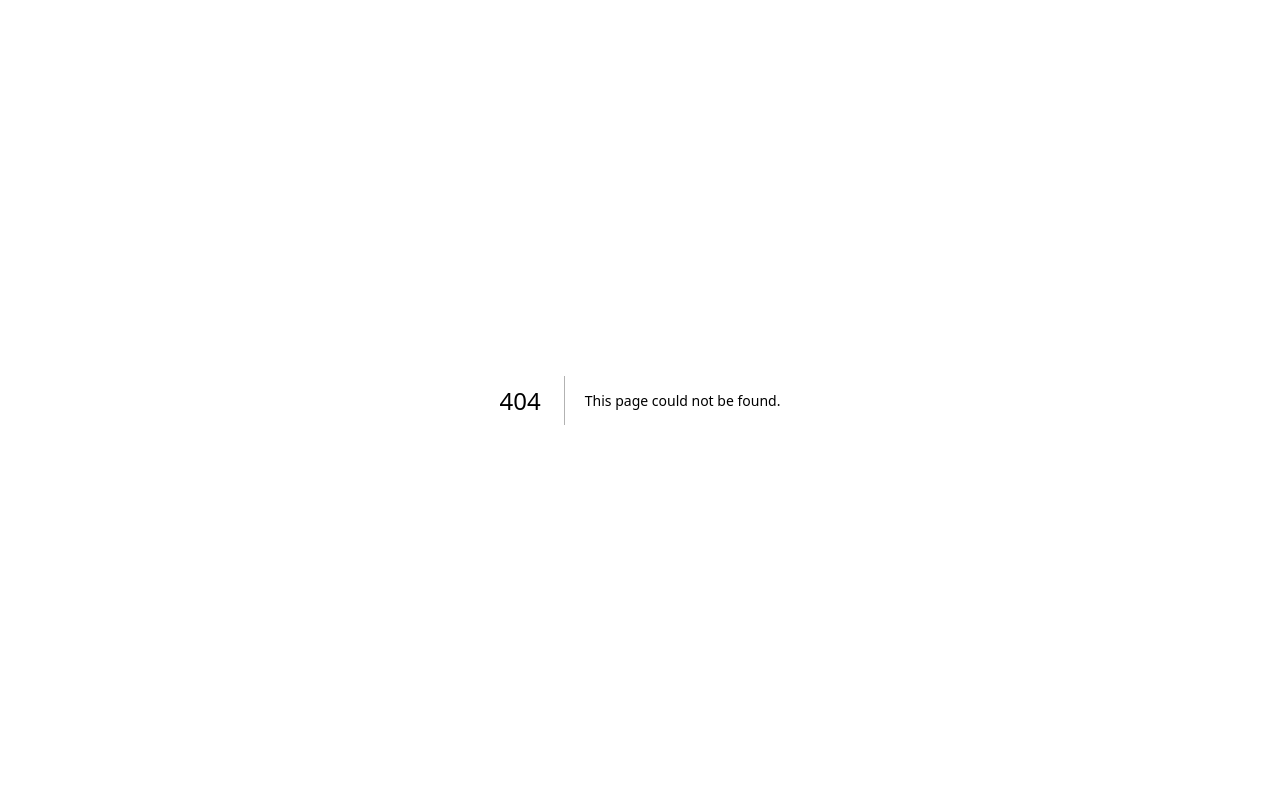
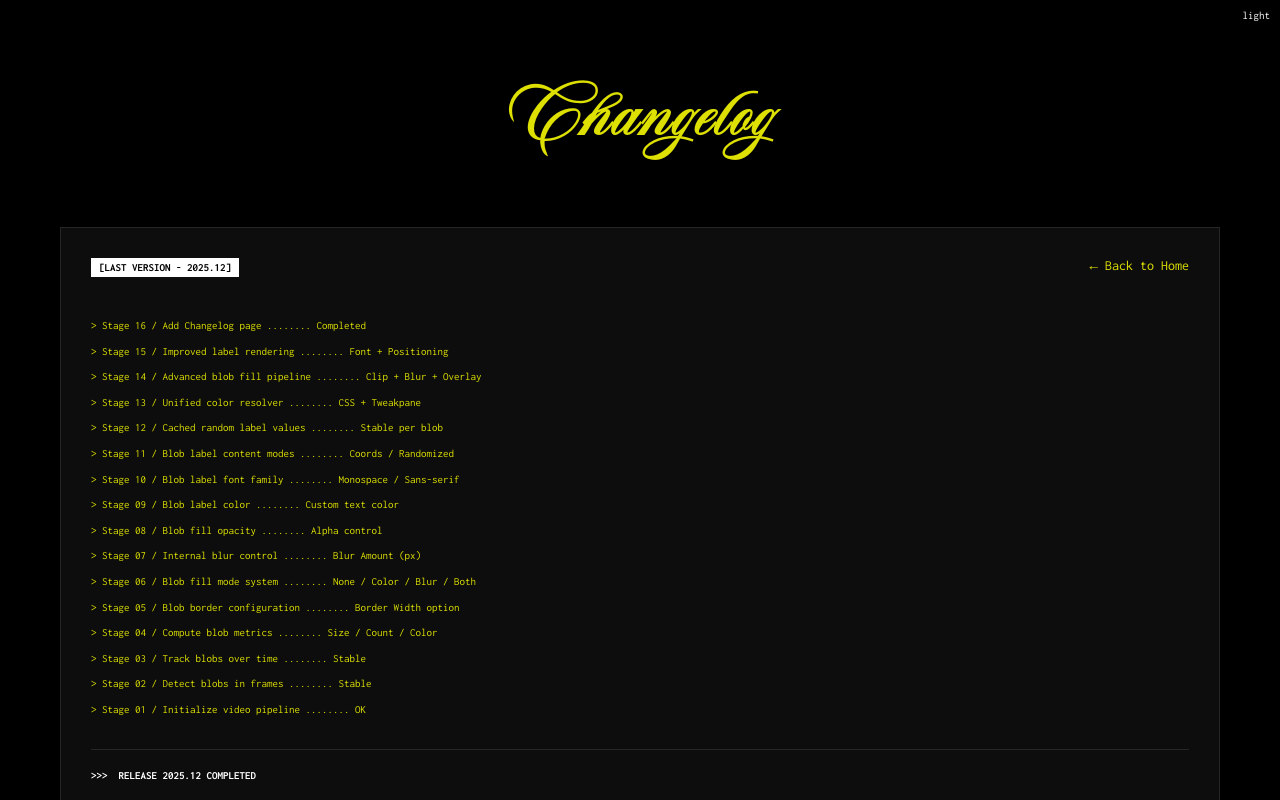
Before and after one commit to amezir/tayri-motion, a Next.js app: page /changelog in a window 1280 px wide. Before the commit this address had no page. Built offline with nearby package versions, Linux system fonts and the light colour scheme.

Commit message:
feat changelog page

```diff
--- /dev/null
+++ b/src/data/changelog.json
@@ -0,0 +1,90 @@
+{
+  "releases": [
+    {
+      "release": "2025.12",
+      "stages": [
+        {
+          "id": 1,
+          "name": "Initialize video pipeline",
+          "status": "OK"
+        },
+        {
+          "id": 2,
+          "name": "Detect blobs in frames",
+          "status": "Stable"
+        },
+        {
+          "id": 3,
+          "name": "Track blobs over time",
+          "status": "Stable"
+        },
+        {
+          "id": 4,
+          "name": "Compute blob metrics",
+          "status": "Size / Count / Color"
+        },
+        {
+          "id": 5,
+          "name": "Blob border configuration",
+          "status": "Border Width option"
+        },
+        {
+          "id": 6,
+          "name": "Blob fill mode system",
+          "status": "None / Color / Blur / Both"
+        },
+        {
+          "id": 7,
+          "name": "Internal blur control",
+          "status": "Blur Amount (px)"
+        },
+        {
+          "id": 8,
+          "name": "Blob fill opacity",
+          "status": "Alpha control"
+        },
+        {
+          "id": 9,
+          "name": "Blob label color",
+          "status": "Custom text color"
+        },
+        {
+          "id": 10,
+          "name": "Blob label font family",
+          "status": "Monospace / Sans-serif"
+        },
+        {
+          "id": 11,
+          "name": "Blob label content modes",
+          "status": "Coords / Randomized"
+        },
+        {
+          "id": 12,
+          "name": "Cached random label values",
+          "status": "Stable per blob"
+        },
+        {
+          "id": 13,
+          "name": "Unified color resolver",
+          "status": "CSS + Tweakpane"
+        },
+        {
+          "id": 14,
+          "name": "Advanced blob fill pipeline",
+          "status": "Clip + Blur + Overlay"
+        },
+        {
+          "id": 15,
+          "name": "Improved label rendering",
+          "status": "Font + Positioning"
+        },
+        {
+          "id": 16,
+          "name": "Add Changelog page",
+          "status": "Completed"
+        }
+      ],
+      "releaseStatus": "COMPLETED"
+    }
+  ]
+}
--- /dev/null
+++ b/src/pages/changelog.jsx
@@ -0,0 +1,89 @@
+import styles from "@/styles/changelog.module.scss";
+import Link from "next/link";
+import clsx from "clsx";
+import SEO from "@/components/SEO";
+import { useTheme } from "@/contexts/ThemeContext";
+import changelogData from "@/data/changelog.json";
+
+export default function Changelog() {
+  const { isAltTheme, setIsAltTheme } = useTheme();
+
+  return (
+    <>
+      <SEO title="Changelog - Blob Tracking" />
+      <main className={clsx(styles.main, isAltTheme && styles.mainAlt)}>
+        <button
+          className={styles.toggleButton}
+          onClick={() => setIsAltTheme(!isAltTheme)}
+          aria-label="Toggle theme"
+        >
+          {isAltTheme ? "dark" : "light"}
+        </button>
+
+        <div
+          className={clsx(
+            styles.changelogContainer,
+            isAltTheme && styles.changelogContainerAlt
+          )}
+        >
+          <div className={styles.header}>
+            <h1 className={clsx(styles.title, isAltTheme && styles.titleAlt)}>
+              Changelog
+            </h1>
+          </div>
+
+          <div className={styles.releases}>
+            {changelogData.releases.map((release, index) => (
+              <div
+                key={index}
+                className={clsx(
+                  styles.releaseBlock,
+                  isAltTheme && styles.releaseBlockAlt
+                )}
+              >
+                <div className={styles.releaseHeader}>
+                  <span
+                    className={clsx(
+                      styles.releaseVersion,
+                      isAltTheme && styles.releaseVersionAlt
+                    )}
+                  >
+                    [last version - {release.release}]
+                  </span>
+                  <Link href="/" className={styles.backLink}>
+                    ← Back to Home
+                  </Link>
+                </div>
+
+                <div className={styles.stagesList}>
+                  {[...release.stages].reverse().map((stage) => (
+                    <p
+                      key={stage.id}
+                      className={clsx(
+                        styles.stageItem,
+                        isAltTheme && styles.stageItemAlt
+                      )}
+                    >
+                      {">"} Stage {String(stage.id).padStart(2, "0")} /{" "}
+                      {stage.name} ........ {stage.status}
+                    </p>
+                  ))}
+                </div>
+
+                <div
+                  className={clsx(
+                    styles.releaseStatus,
+                    isAltTheme && styles.releaseStatusAlt
+                  )}
+                >
+                  {">>>"}&nbsp; RELEASE {release.release}{" "}
+                  {release.releaseStatus}
+                </div>
+              </div>
+            ))}
+          </div>
+        </div>
+      </main>
+    </>
+  );
+}
--- /dev/null
+++ b/src/styles/changelog.module.scss
@@ -0,0 +1,182 @@
+.main {
+  min-height: 100vh;
+  height: 100vh;
+  padding: 30px;
+  flex: 1;
+  display: flex;
+  flex-direction: column;
+  justify-content: flex-start;
+  align-items: center;
+  background-color: black;
+  transition: background-color 0.4s ease, color 0.4s ease;
+  overflow-y: auto;
+  overflow-x: hidden;
+  position: fixed;
+  top: 0;
+  left: 0;
+  right: 0;
+  bottom: 0;
+}
+
+.mainAlt {
+  background-color: #f7f7f2;
+}
+
+.toggleButton {
+  font-family: var(--font-mono);
+  font-size: 11px;
+  background-color: transparent;
+  border: 0;
+  cursor: pointer;
+  position: fixed;
+  top: 10px;
+  right: 10px;
+  z-index: 1000;
+  color: #ffffff;
+  transition: color 0.4s ease;
+
+  &:hover {
+    background-color: transparent;
+    border: 0;
+  }
+}
+
+.changelogContainer {
+  width: 100%;
+  max-width: 1200px;
+  padding: 40px 20px;
+  font-family: var(--font-mono);
+  color: #ffffff;
+  transition: color 0.4s ease;
+}
+
+.changelogContainerAlt {
+  color: #000000;
+}
+
+.header {
+  display: flex;
+  justify-content: center;
+  align-items: center;
+  margin-bottom: 60px;
+  flex-wrap: wrap;
+  gap: 20px;
+}
+
+.title {
+  font-size: 48px;
+  font-weight: 700;
+  font-family: var(--font-serif);
+  color: #dde000;
+  letter-spacing: 2px;
+  margin: 0;
+}
+
+.titleAlt {
+  color: #000000;
+}
+
+.backLink {
+  color: #dde000;
+  text-decoration: none;
+  font-size: 14px;
+  transition: opacity 0.2s ease;
+
+  &:hover {
+    opacity: 0.7;
+  }
+}
+
+.releases {
+  display: flex;
+  flex-direction: column;
+  gap: 60px;
+}
+
+.releaseBlock {
+  background-color: rgba(255, 255, 255, 0.05);
+  padding: 30px;
+  border: 1px solid rgba(255, 255, 255, 0.1);
+  transition: background-color 0.4s ease, border-color 0.4s ease;
+}
+
+.releaseBlockAlt {
+  background-color: rgba(0, 0, 0, 0.03);
+  border: 1px solid rgba(0, 0, 0, 0.1);
+}
+
+.releaseHeader {
+  display: flex;
+  justify-content: space-between;
+  margin-bottom: 30px;
+}
+
+.releaseVersion {
+  display: inline-block;
+  background-color: #ffffff;
+  color: #000000;
+  padding: 4px 8px;
+  font-size: 11px;
+  font-weight: 700;
+  text-transform: uppercase;
+  margin-bottom: 10px;
+}
+
+.releaseVersionAlt {
+  background-color: #dde000;
+  color: #000000;
+}
+
+.stagesList {
+  display: flex;
+  flex-direction: column;
+  gap: 8px;
+  margin-bottom: 30px;
+}
+
+.stageItem {
+  font-size: 11px;
+  line-height: 1.6;
+  color: #dde000;
+  margin: 0;
+  font-family: var(--font-mono);
+  transition: color 0.4s ease;
+}
+
+.stageItemAlt {
+  color: #000000;
+}
+
+.releaseStatus {
+  font-size: 11px;
+  font-weight: 700;
+  text-transform: uppercase;
+  color: #ffffff;
+  padding-top: 20px;
+  border-top: 1px solid rgba(255, 255, 255, 0.1);
+  transition: color 0.4s ease, border-color 0.4s ease;
+}
+
+.releaseStatusAlt {
+  color: #000000;
+  border-top: 1px solid rgba(0, 0, 0, 0.1);
+}
+
+@media (max-width: 768px) {
+  .title {
+    font-size: 32px;
+  }
+
+  .releaseTitle {
+    font-size: 22px;
+  }
+
+  .releaseBlock {
+    padding: 20px;
+  }
+
+  .header {
+    flex-direction: column;
+    align-items: flex-start;
+  }
+}
```
Also changed, not shown: src/pages/index.jsx (+22 -9 lines).
